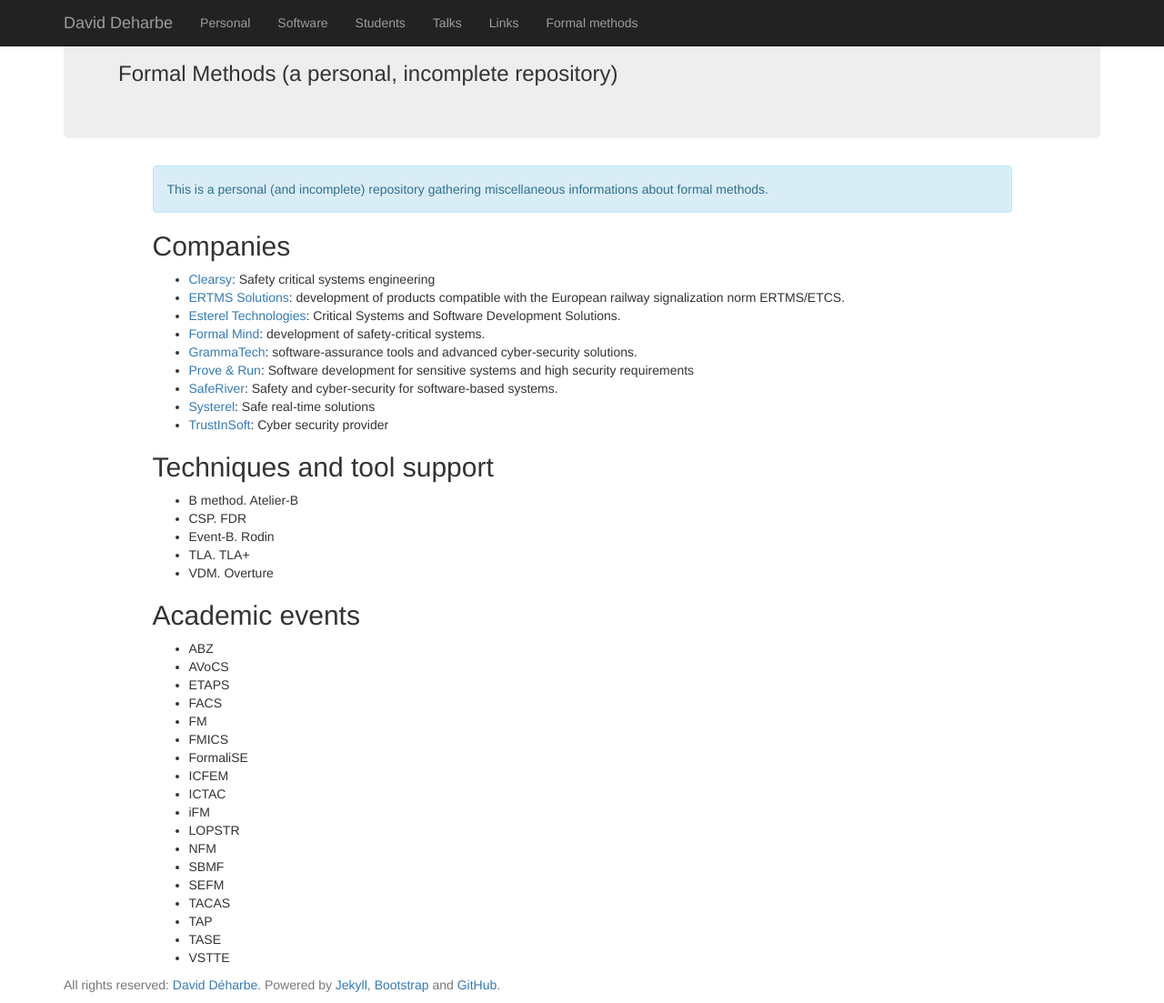
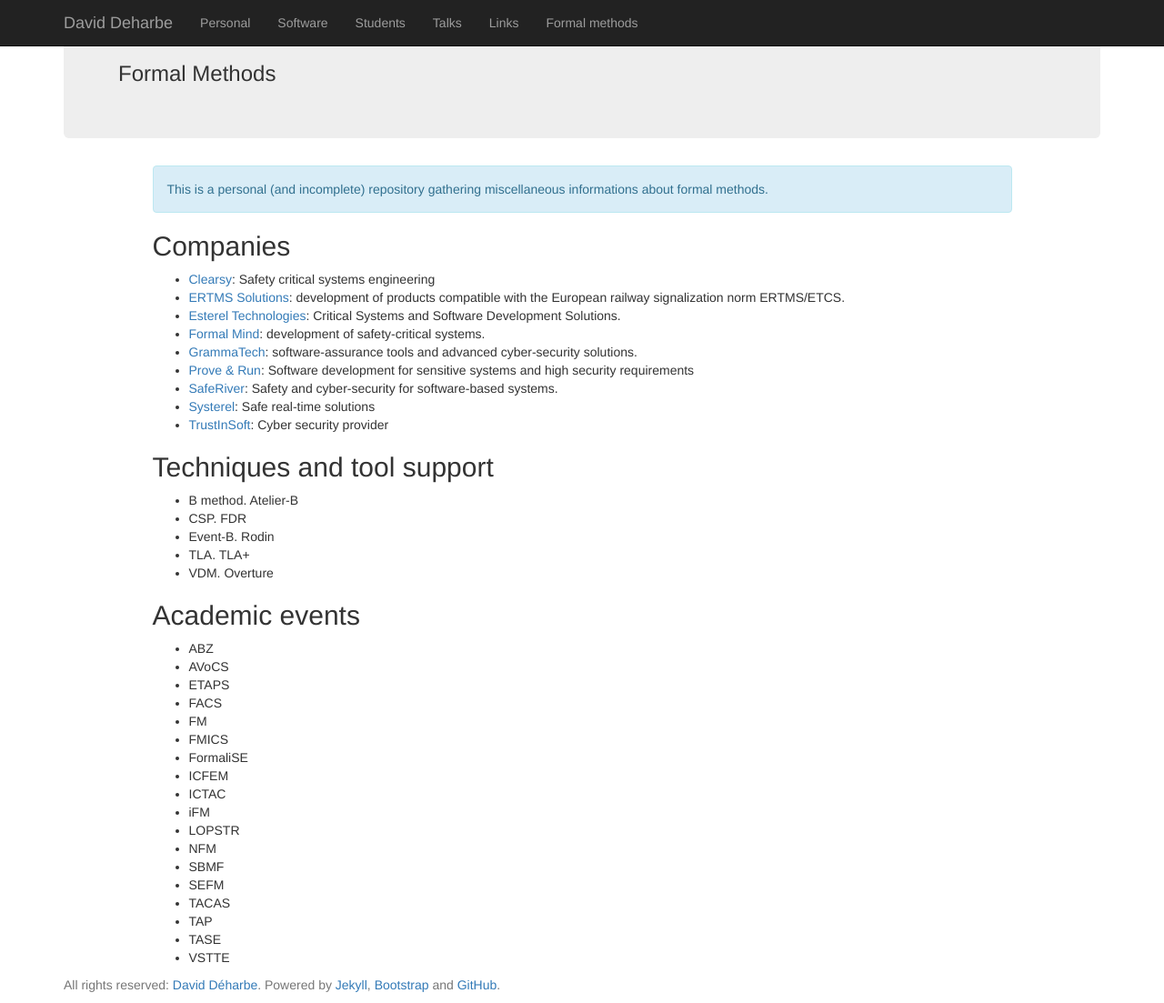
Before and after one commit to DavidDeharbe/DavidDeharbe.github.io, a Jekyll site: the page built from fm.html, in a window 1280 px wide and 1103 px high. Shown: the whole window at 91% size. Built offline with Jekyll 4.4.1, drawn with Linux system fonts in a browser that asks for light colours; Markdown is read by kramdown in place of the engine named in the settings.

Commit message:
updated title in formal methods page

```diff
--- a/fm.html
+++ b/fm.html
@@ -1,6 +1,6 @@
 ---
 layout: default
-title: Formal Methods (a personal, incomplete repository)
+title: Formal Methods
 ---
 
 <div class="alert alert-info">
```
